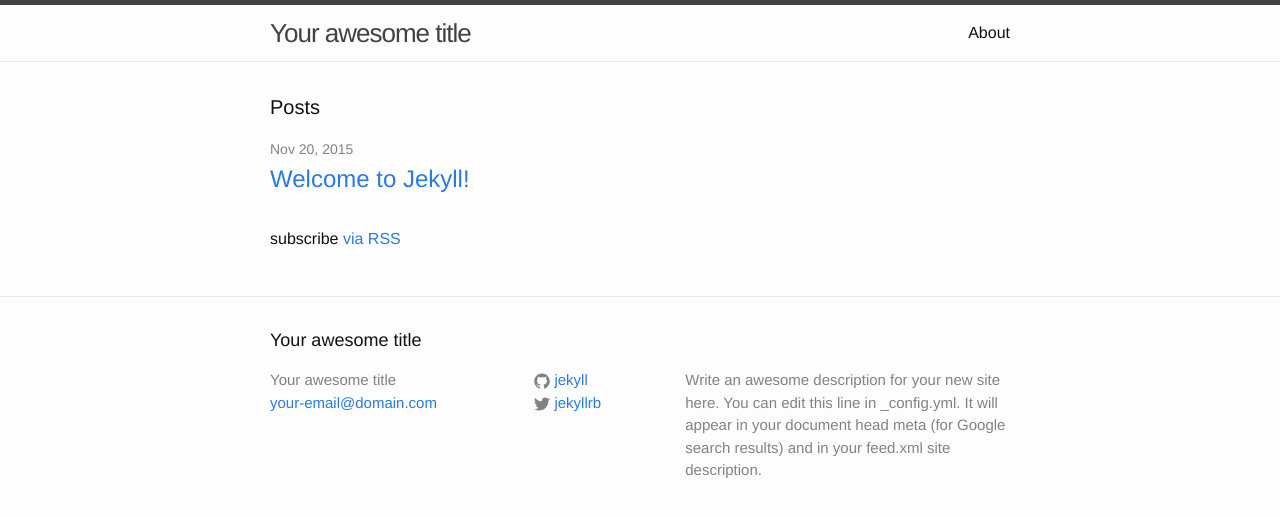
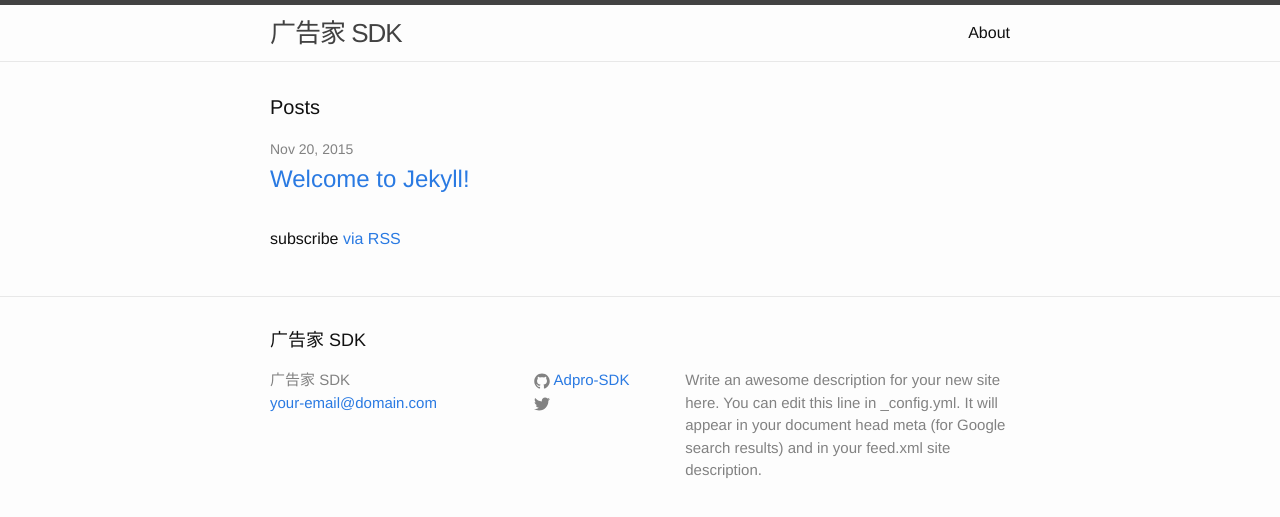
Before and after one commit to Adpro-SDK/adpro-sdk.github.io, a Jekyll site: the page built from index.html, in a window 1280 px wide. Shown: the top 517 px of the page. Built offline with Jekyll 4.4.1, drawn with Linux system fonts in a browser that asks for light colours.

Commit message:
config the name

```diff
--- a/_config.yml
+++ b/_config.yml
@@ -6,7 +6,7 @@
 # 'jekyll serve'. If you change this file, please restart the server process.
 
 # Site settings
-title: Your awesome title
+title: 广告家 SDK
 email: your-email@domain.com
 description: > # this means to ignore newlines until "baseurl:"
   Write an awesome description for your new site here. You can edit this
@@ -14,8 +14,8 @@ description: > # this means to ignore newlines until "baseurl:"
   Google search results) and in your feed.xml site description.
 baseurl: "" # the subpath of your site, e.g. /blog
 url: "http://yourdomain.com" # the base hostname & protocol for your site
-twitter_username: jekyllrb
-github_username:  jekyll
+twitter_username: ""
+github_username:  Adpro-SDK
 
 # Build settings
 markdown: kramdown
```
